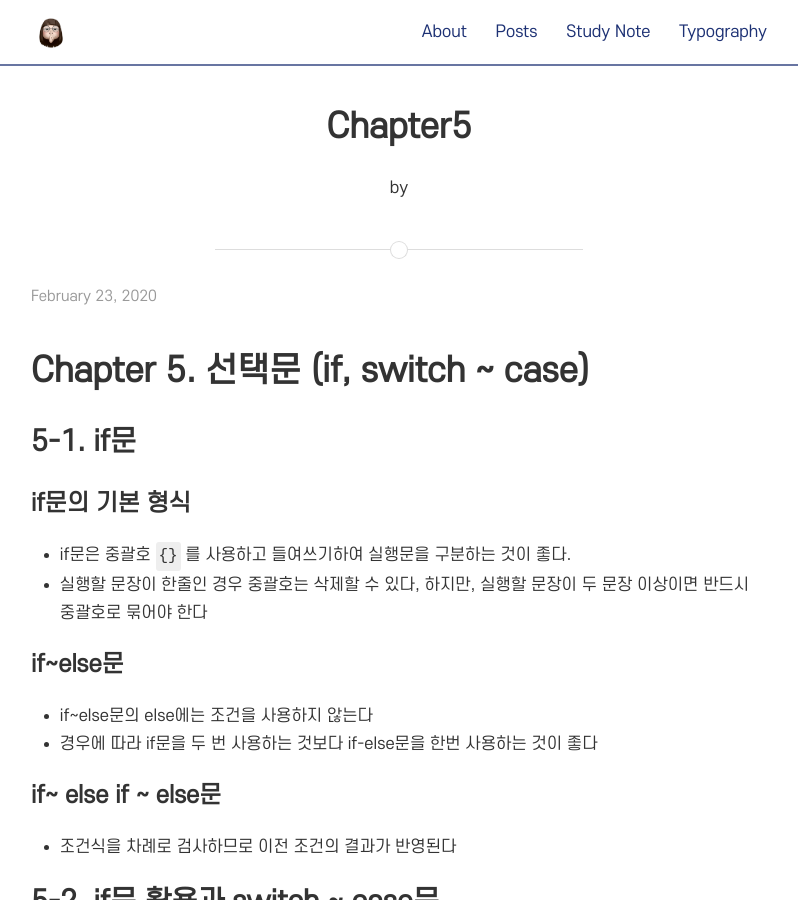
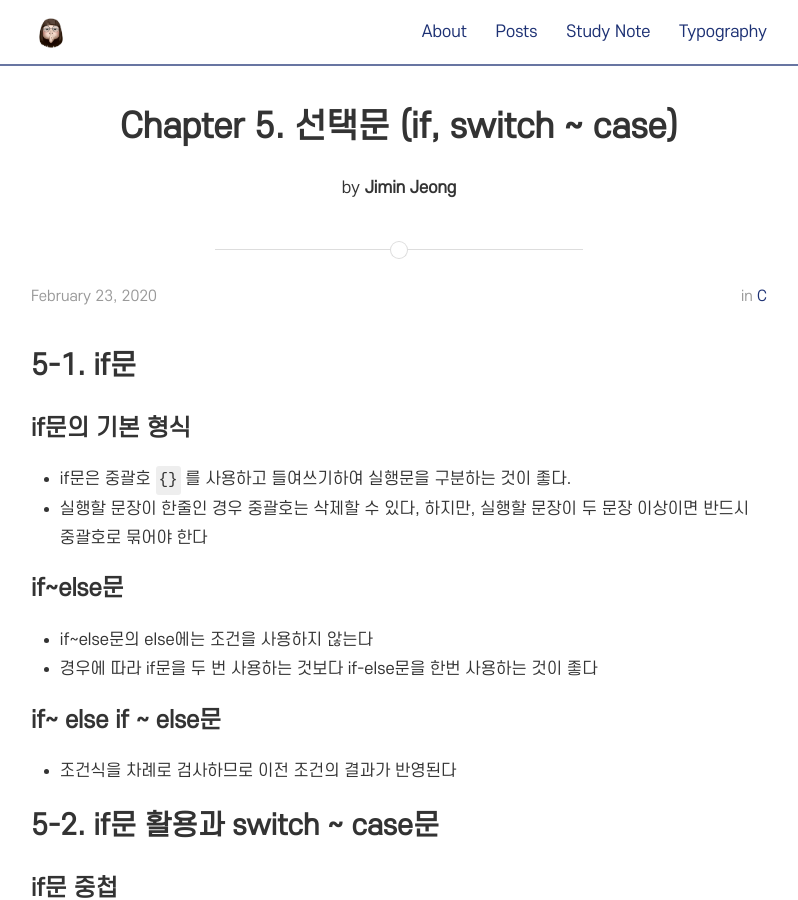
Before and after one commit to jminj0204/blog-posts, a Jekyll site: the page built from _posts/2020-02-23-chapter5.md, in a window 1280 px wide and 900 px high. Shown: the whole window, without its empty margins (241-1039 px from the left). Built offline with Jekyll 4.4.1, drawn with Linux system fonts in a browser that asks for light colours; nearby versions of some CDN libraries; our own code applies the rules of GitHub Pages for plain Markdown files; comment, search, counter and statistics services are not loaded; part of the change alters nothing that is shown.

Commit message:
20200223

```diff
--- a/_posts/2020-02-23-chapter5.md
+++ b/_posts/2020-02-23-chapter5.md
@@ -1,4 +1,11 @@
-# Chapter 5. 선택문 (if, switch ~ case)
+---
+layout: post
+title: "Chapter 5. 선택문 (if, switch ~ case)"
+date:   2020-02-23
+author: Jimin Jeong
+categories: C
+tags:	혼공단
+---
 ## 5-1. if문
 ### if문의 기본 형식
 - if문은 중괄호 `{}` 를 사용하고 들여쓰기하여 실행문을 구분하는 것이 좋다.
@@ -71,7 +78,7 @@ default 상수식3:
 
 ## 5-3. 3주차 기본미션
 - 혼공 용어 노트 활용 인증샷
-
+![image](/assets/img/hongong/5.jpeg)
 
 ## 5-4. 3주차 선택미션
 - 123쪽 크리스마스 예문을 코드로 표현하기
```
Also changed, not shown: assets/img/hongong/5.jpeg (added).
